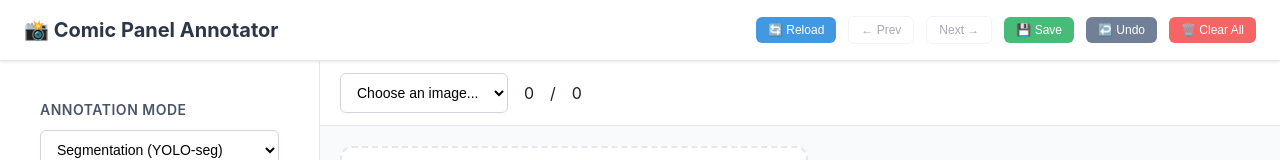
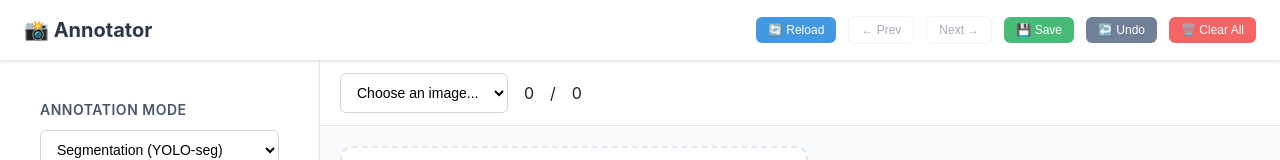
Before and after one commit to jebin2/comic-panel-extractor, a plain HTML site: page comic_panel_extractor/static/annotator.html in a window 1280 px wide. Shown: the top 160 px of the page. Drawn offline with nearby package versions, Linux system fonts and the light colour scheme; no server answers.

```diff
--- a/comic_panel_extractor/static/annotator.html
+++ b/comic_panel_extractor/static/annotator.html
@@ -4,7 +4,7 @@
 <head>
     <meta charset="UTF-8">
     <meta name="viewport" content="width=device-width, initial-scale=1.0">
-    <title>📸 Comic Panel Annotator</title>
+    <title>📸 Annotator</title>
     <!-- Xterm.js Files -->
     <link rel="stylesheet" href="https://cdn.jsdelivr.net/npm/xterm@5.3.0/css/xterm.min.css" />
     <script src="https://cdn.jsdelivr.net/npm/xterm@5.3.0/lib/xterm.min.js"></script>
@@ -607,7 +607,7 @@
     <!-- Top Navigation -->
     <div class="top-nav">
         <div class="logo">
-            📸 Comic Panel Annotator
+            📸 Annotator
         </div>
         <div class="nav-actions">
             <button class="btn btn-primary btn-sm" id="detectBtn" style="display: none;">
```
